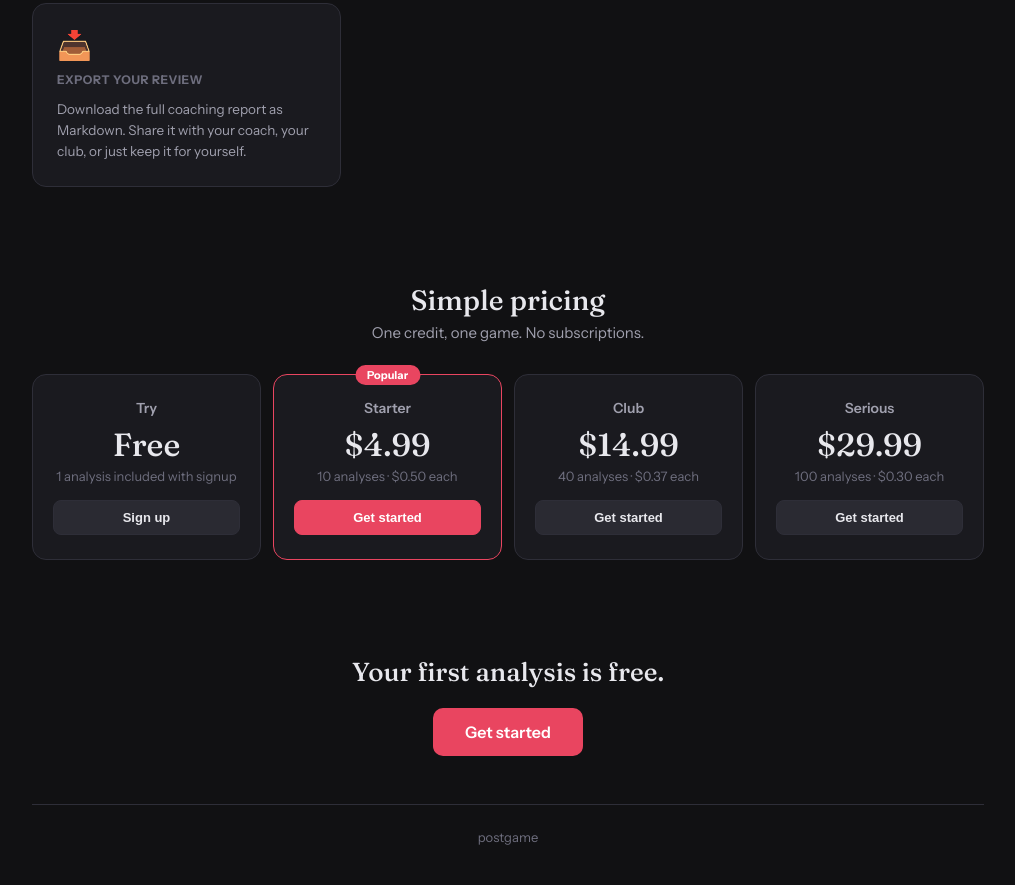
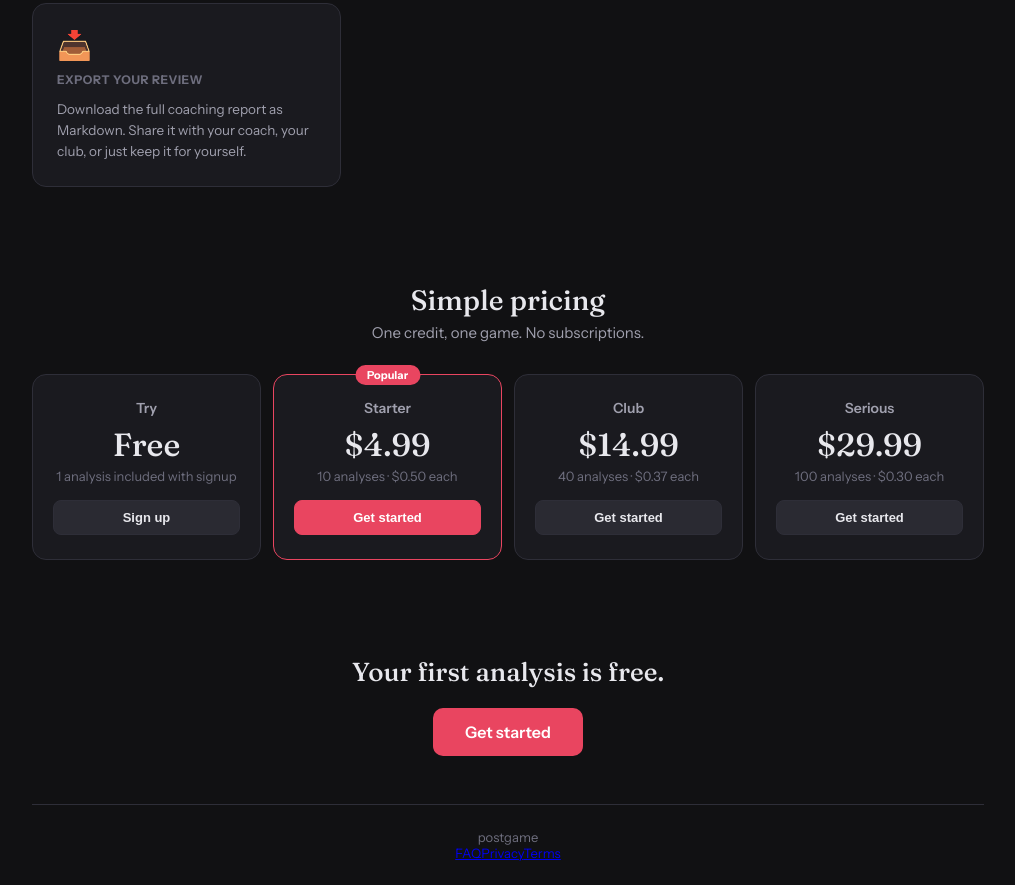
Before and after one commit to SamuelLovesCoffee/postgame, a website: page public/index.html in a window 1280 px wide. Shown: the part 1030-1915 px from the top of the page, without its empty margins (132-1147 px from the left). Drawn offline with Linux system fonts and the light colour scheme.

Commit message:
Add footer links to FAQ, Privacy, Terms

```diff
--- a/public/index.html
+++ b/public/index.html
@@ -163,7 +163,7 @@
       <button class="cta-btn" onclick="showAuthModal('signup')">Get started</button>
     </section>
 
-    <footer class="site-footer"><p>postgame</p></footer>
+    <footer class="site-footer"><p>postgame</p><nav class="footer-links"><a href="/faq.html">FAQ</a><a href="/privacy.html">Privacy</a><a href="/terms.html">Terms</a></nav></footer>
   </main>
 
   <!-- ═══ INPUT (logged in) ═══ -->
```
